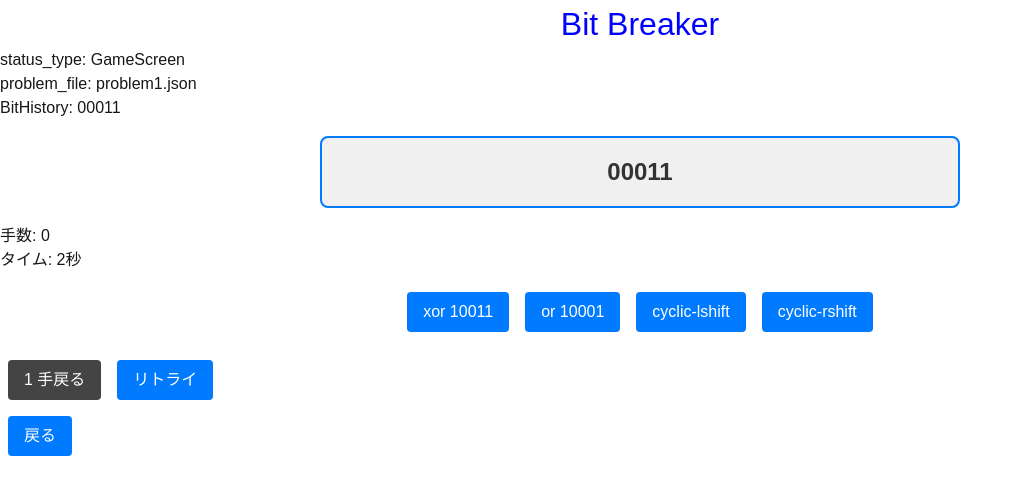
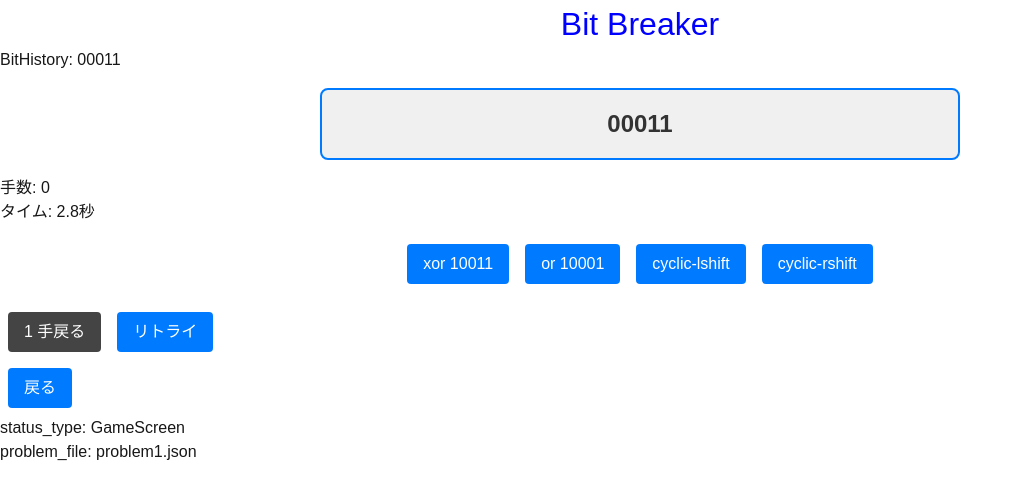
Before and after one commit to Masafiro/bit_game, a Next.js app in the folder src/: page / in a window 1280 px wide. Both pictures are taken after a click on the button "Problem 1". Shown: the top 500 px of the page, without its empty margins (0-1023 px from the left). Built offline with nearby package versions, Linux system fonts and the light colour scheme.

Commit message:
タイマーを 0.1 秒単位にする

```diff
--- a/src/app/page.tsx
+++ b/src/app/page.tsx
@@ -226,13 +226,13 @@ function Timer({ bitHistory, problem }: { bitHistory: BitHistory, problem: Probl
         return;
       }
     const timer = setTimeout(() => {
-      setCount(count + 1);
-    }, 1000);
+      setCount(count + 100);
+    }, 100);
     return () => clearTimeout(timer);
   }, [count]);
   return (
     <div>
-      タイム: {count}秒
+      タイム: {count / 1000}秒
     </div>
   )
 }
@@ -307,16 +307,16 @@ export default function Home() {
       return (
         <div>
           <Title />
+          <ProblemSelection setStatus={setStatus} />
           <DebugInfo status={status} />
-          <ProblemSelection setStatus={setStatus} />
         </div>
       );
     case "GameScreen":
       return (
         <div>
           <Title />
+          <Game setStatus={setStatus} problemFile={status.problem_file}/>
           <DebugInfo status={status} />
-          <Game setStatus={setStatus} problemFile={status.problem_file}/>
         </div>
       );
   }
```
